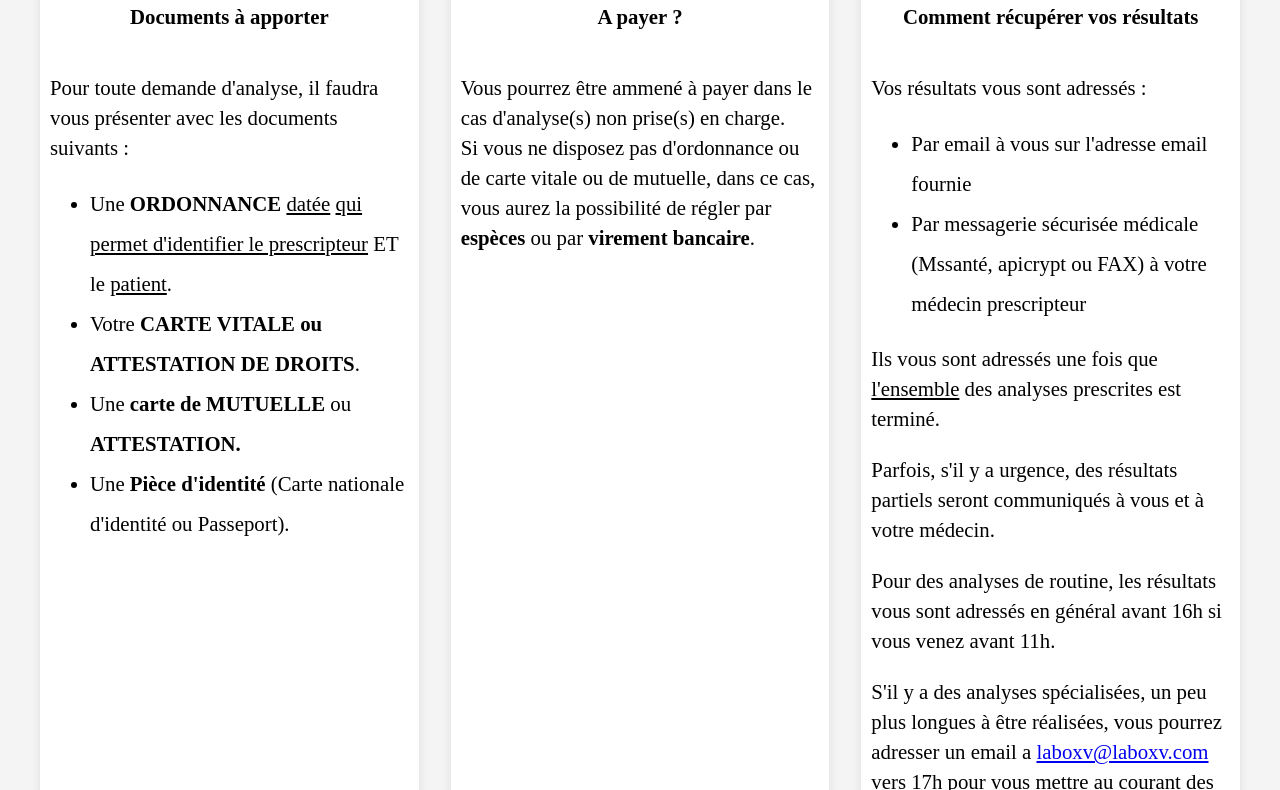
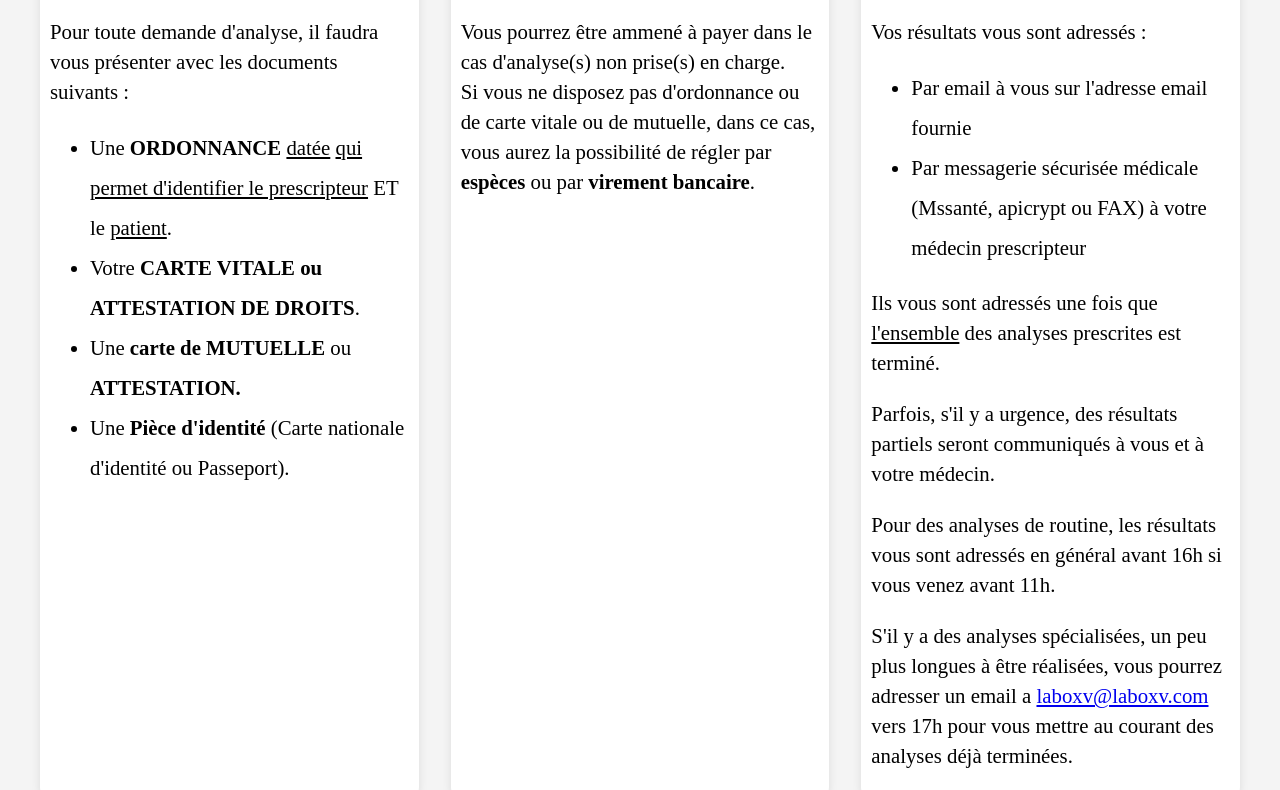
Before and after one commit to Miguelfr1/SiteLabo15, a plain HTML site: page apporter.html in a window 1280 px wide. Shown: the part 291-1081 px from the top of the page. Drawn offline with Linux system fonts and the light colour scheme.

Commit message:
Update apporter.html

```diff
--- a/apporter.html
+++ b/apporter.html
@@ -52,8 +52,7 @@
       font-size: 20px;
       display: flex;
       flex-direction: column;
-      gap: 1rem;
-      padding: 2.5rem;
+     padding: 0 2.5rem 2.5rem 2.5rem;
 
     }
     .section2-text h2 {
```
